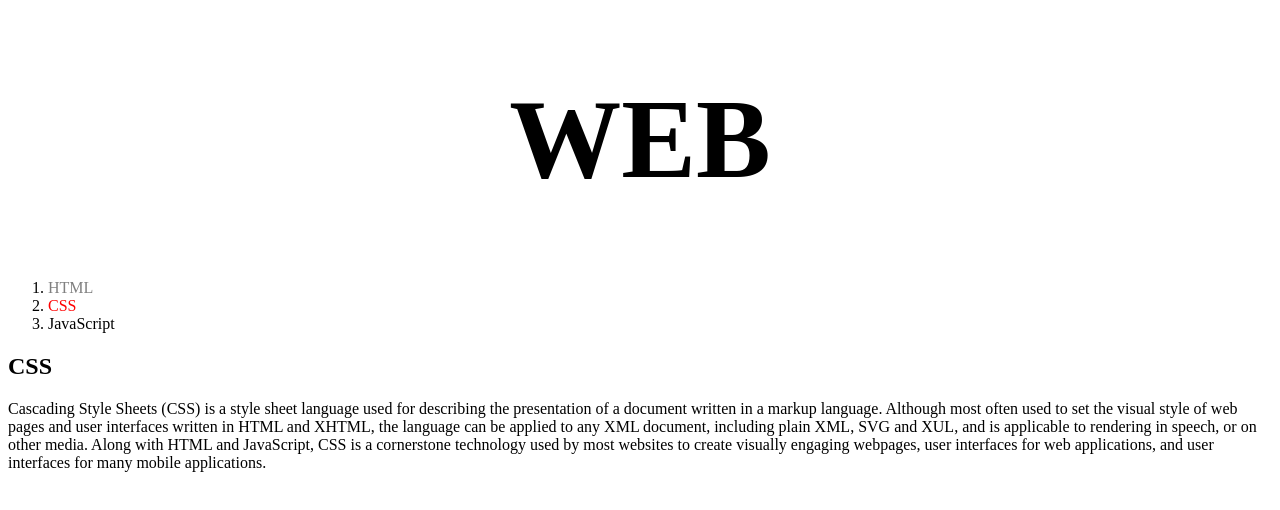
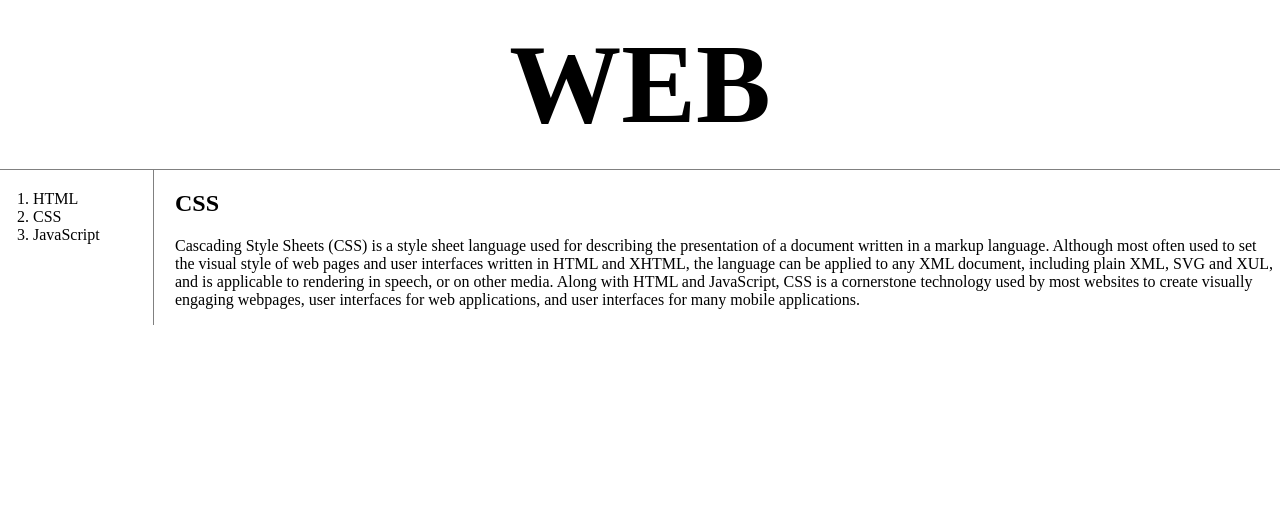
Before and after one commit to hansl97/web1, a plain HTML site: page 2.html in a window 1280 px wide. Drawn offline with Linux system fonts and the light colour scheme.

Commit message:
Explore css more

```diff
--- a/2.html
+++ b/2.html
@@ -3,42 +3,22 @@
 <head>
   <title>WEB1 - CSS</title>
   <meta charset="utf-8">
-  <style>
-    a {
-      color:black;
-      text-decoration: none;
-    }
-    #active {
-      color:red;
-    }
-    .saw {
-      color:gray;
-    }
-
-    h1 {
-      font-size:700%;
-      text-align:center;
-    }
-  </style>
+  <link rel="stylesheet" href="style.css">
 </head>
 <body>
   <h1><a href="index.html">WEB</a></h1>
+  <div id="grid">
     <ol>
-    <li><a href="1.html" class="saw">HTML</a></li>
-    <li><a href="2.html" class="saw" id="active">CSS</a></li>
+      <li><a href="1.html">HTML</a></li>
+      <li><a href="2.html" id="active">CSS</a></li>
       <li><a href="3.html">JavaScript</a></li>
     </ol>
-  <!--
-  <h1><a href="index.html"><font color="red">WEB</font></a></h1>
-  <ol>
-    <li><a href="1.html"><font color="red">HTML</font></a></li>
-    <li><a href="2.html"><font color="red">CSS</font></a></li>
-    <li><a href="3.html"><font color="red">JavaScript</font></a></li>
-  </ol>
-  -->
+    <div id="article">
       <h2>CSS</h2>
       <p>
-    Cascading Style Sheets (CSS) is a style sheet language used for describing the presentation of a document written in a markup language. Although most often used to set the visual style of web pages and user interfaces written in HTML and XHTML, the language can be applied to any XML document, including plain XML, SVG and XUL, and is applicable to rendering in speech, or on other media. Along with HTML and JavaScript, CSS is a cornerstone technology used by most websites to create visually engaging webpages, user interfaces for web applications, and user interfaces for many mobile applications.
+        Cascading Style Sheets (CSS) is a style sheet language used for describing the presentation of a document written in a markup language. Although most often used to set the visual style of web pages and user interfaces written in HTML and XHTML, the language can be applied to any XML document, including plain XML, SVG and XUL, and is applicable to rendering in speech, or on other media. Along with HTML and JavaScript, CSS is a cornerstone technology used by most websites to create visually   engaging webpages, user interfaces for web applications, and user interfaces for many mobile applications.
       </p>
+    </div>
+  </div>
 </body>
 </html>
--- /dev/null
+++ b/style.css
@@ -0,0 +1,40 @@
+body {
+  margin:0;
+}
+a {
+  color:black;
+  text-decoration: none;
+}
+h1 {
+  font-size:700%;
+  text-align:center;
+  border-bottom:1px solid gray;
+  margin:0;
+  padding:20px;
+}
+ol {
+  border-right:1px solid gray;
+  width:100px;
+  margin:0;
+  padding:20px;
+}
+#grid {
+  display:grid;
+  grid-template-columns: 150px 1fr;
+}
+#grid ol {
+  padding-left: 33px;
+}
+#grid #article {
+  padding-left: 25px;
+}
+@media(max-width:800px){
+  #grid {
+    display:block;
+  }
+  ol {
+    border-right:none;
+  }
+  h1 {
+    border-bottom: none;
+  }
```
Also changed, not shown: 1.html (+5 -10 lines), 3.html (+5 -10 lines), grid.html (added, +23 -0 lines), index.html (+6 -11 lines), mediaquery.html (added, +23 -0 lines). Lines whose indentation alone changed are shown as unchanged.
